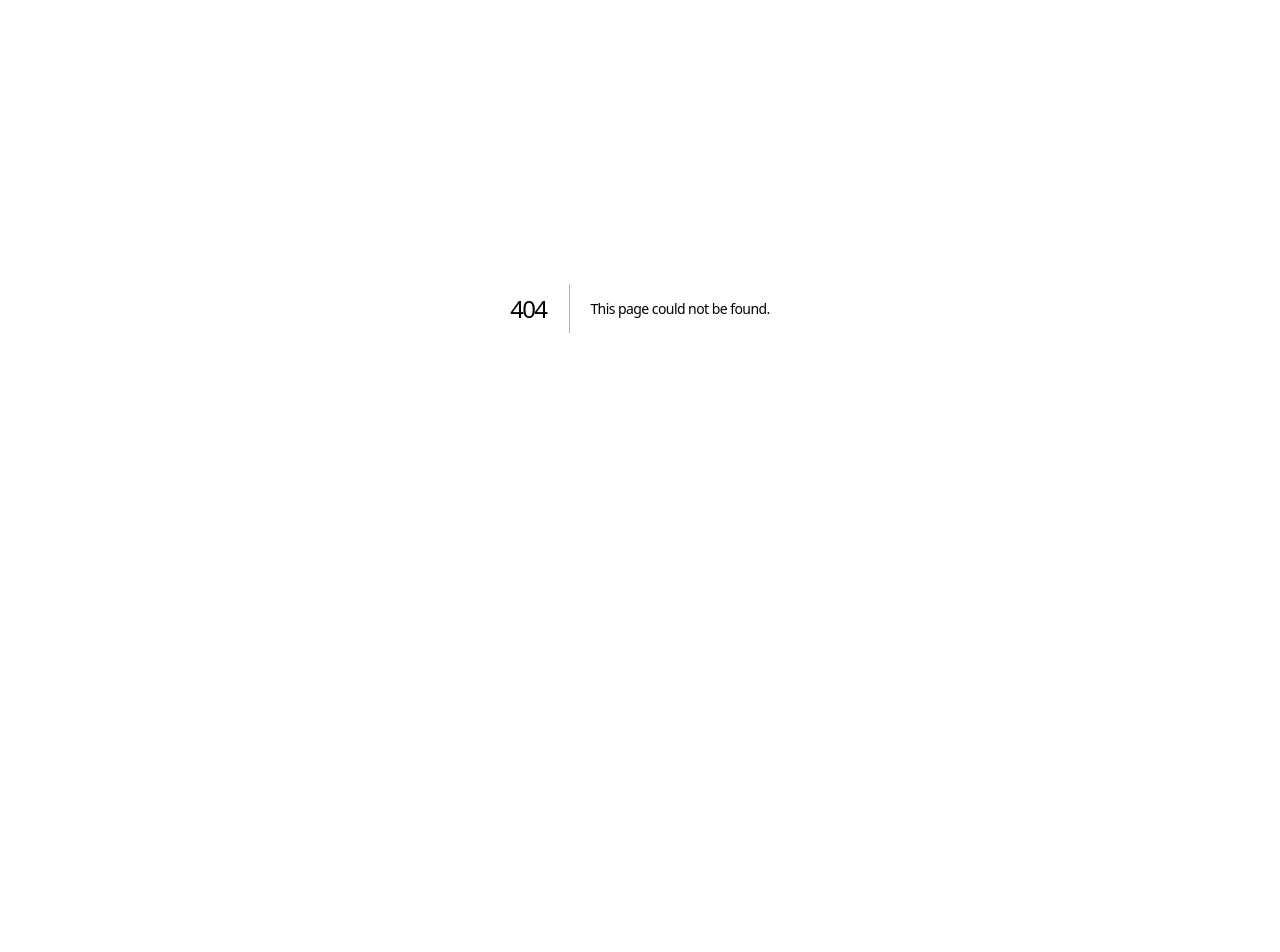
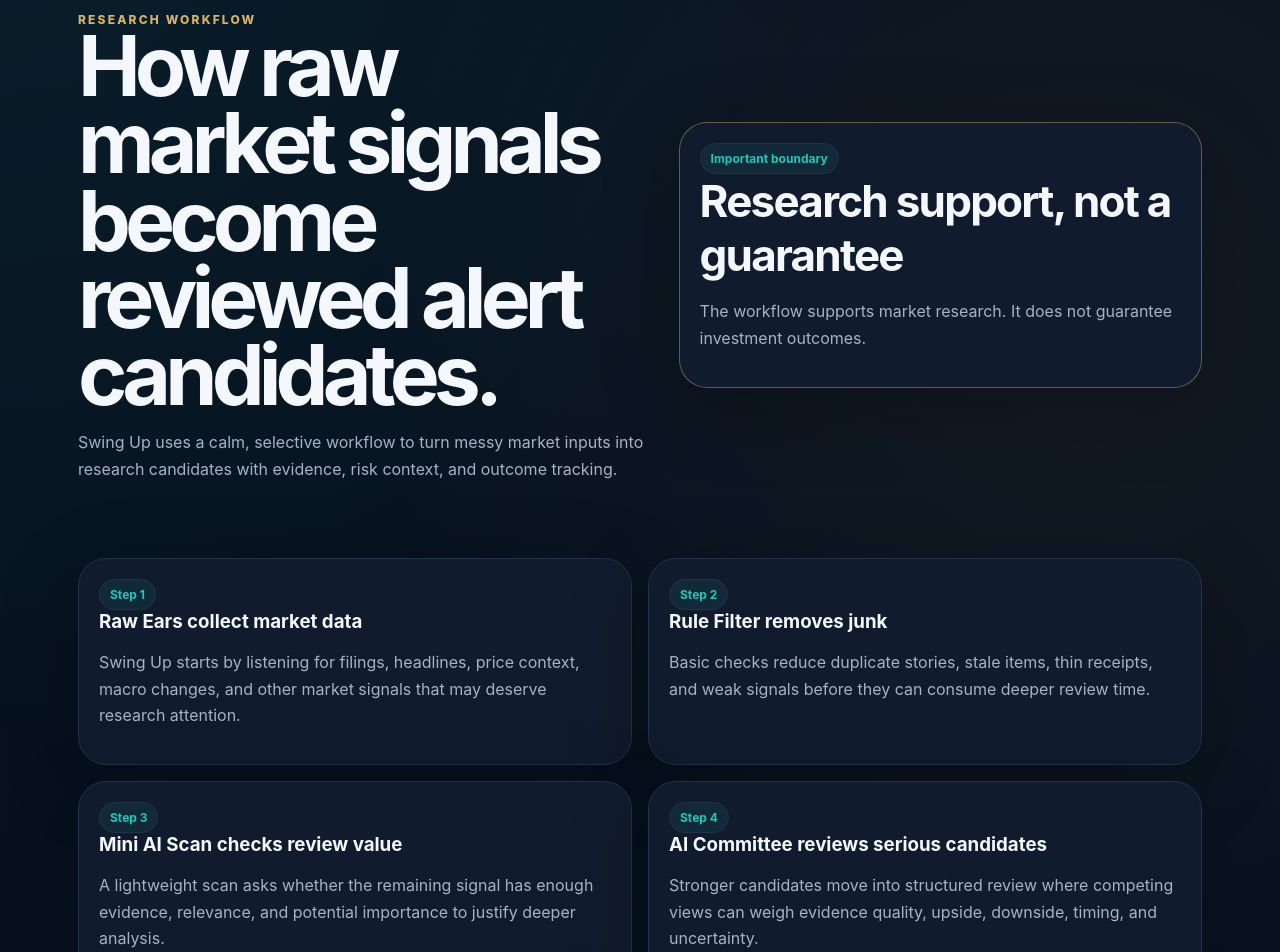
Before and after one commit to Team-AI-Factory/swing-up, a Next.js app: page /research-workflow in a window 1280 px wide. Before the commit this address had no page. Shown: the part 160-1112 px from the top of the page. Before the commit the page ends 868 px from the top, so only its background shows below. Built offline with nearby package versions, Linux system fonts and the light colour scheme.

Commit message:
Add research workflow page

```diff
--- /dev/null
+++ b/app/research-workflow/page.tsx
@@ -0,0 +1,113 @@
+const workflowSteps = [
+  {
+    title: "Raw Ears collect market data",
+    body: "Swing Up starts by listening for filings, headlines, price context, macro changes, and other market signals that may deserve research attention.",
+  },
+  {
+    title: "Rule Filter removes junk",
+    body: "Basic checks reduce duplicate stories, stale items, thin receipts, and weak signals before they can consume deeper review time.",
+  },
+  {
+    title: "Mini AI Scan checks review value",
+    body: "A lightweight scan asks whether the remaining signal has enough evidence, relevance, and potential importance to justify deeper analysis.",
+  },
+  {
+    title: "AI Committee reviews serious candidates",
+    body: "Stronger candidates move into structured review where competing views can weigh evidence quality, upside, downside, timing, and uncertainty.",
+  },
+  {
+    title: "Final Judge approves or blocks publication",
+    body: "The final decision layer should protect users from weak, overconfident, or poorly supported ideas before anything becomes public research.",
+  },
+  {
+    title: "Public Ledger tracks the result",
+    body: "After publication, the ledger keeps the alert accountable by tracking what happened instead of relying only on the original claim.",
+  },
+];
+
+const principles = [
+  {
+    title: "Why not every signal becomes an alert",
+    body: "Markets produce constant noise. Most signals are repeated, incomplete, too weak, or missing a clear research reason. Rejection keeps attention focused on higher-quality candidates.",
+  },
+  {
+    title: "Why receipts are required",
+    body: "Receipts make the research reviewable. A signal should be tied to visible evidence so users can understand where it came from and how much confidence it deserves.",
+  },
+  {
+    title: "Why risk is shown",
+    body: "Potential upside is not useful without downside context. Swing Up highlights uncertainty, timing risk, volatility, and evidence gaps so research does not read like a promise.",
+  },
+  {
+    title: "Why historical pattern matching matters",
+    body: "Similar past events can help frame possible paths and failure modes. They add context, but they do not prove the same outcome will happen again.",
+  },
+  {
+    title: "Why sentiment is included carefully",
+    body: "Market mood can influence how a signal is received, but sentiment is not a guarantee. It is one research input alongside receipts, risk, and historical context.",
+  },
+];
+
+export default function ResearchWorkflowPage() {
+  return (
+    <div className="page">
+      <section className="hero trust-hero">
+        <div>
+          <div className="eyebrow">Research Workflow</div>
+          <h1>How raw market signals become reviewed alert candidates.</h1>
+          <p>
+            Swing Up uses a calm, selective workflow to turn messy market inputs into research candidates with evidence, risk context, and outcome tracking.
+          </p>
+        </div>
+        <div className="card risk-callout">
+          <span className="badge">Important boundary</span>
+          <h2>Research support, not a guarantee</h2>
+          <p>
+            The workflow supports market research. It does not guarantee investment outcomes.
+          </p>
+        </div>
+      </section>
+
+      <section className="grid two trust-section">
+        {workflowSteps.map((step, index) => (
+          <article className="card" key={step.title}>
+            <span className="badge">Step {index + 1}</span>
+            <h3>{step.title}</h3>
+            <p>{step.body}</p>
+          </article>
+        ))}
+      </section>
+
+      <section className="trust-section">
+        <div className="card methodology-flow">
+          {workflowSteps.map((step, index) => (
+            <div className="metric" key={step.title}>
+              <span>{index + 1}. Signal flow</span>
+              <strong>{step.title}</strong>
+            </div>
+          ))}
+        </div>
+      </section>
+
+      <section className="grid two trust-section">
+        {principles.map((principle) => (
+          <article className="card" key={principle.title}>
+            <span className="badge">Review principle</span>
+            <h3>{principle.title}</h3>
+            <p>{principle.body}</p>
+          </article>
+        ))}
+      </section>
+
+      <section className="trust-section">
+        <div className="card risk-callout">
+          <span className="badge">Plain-English promise</span>
+          <h2>Selective by design</h2>
+          <p>
+            Swing Up is built to slow down before publishing. A good workflow should block unsupported ideas, preserve receipts, show risk, compare history carefully, and track results after publication.
+          </p>
+        </div>
+      </section>
+    </div>
+  );
+}
```
